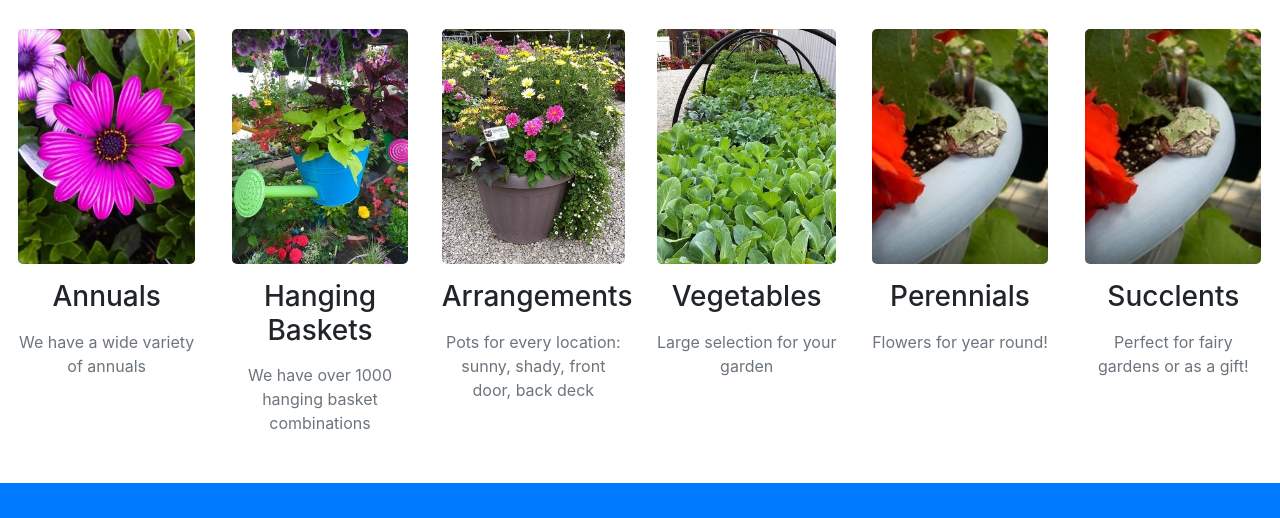
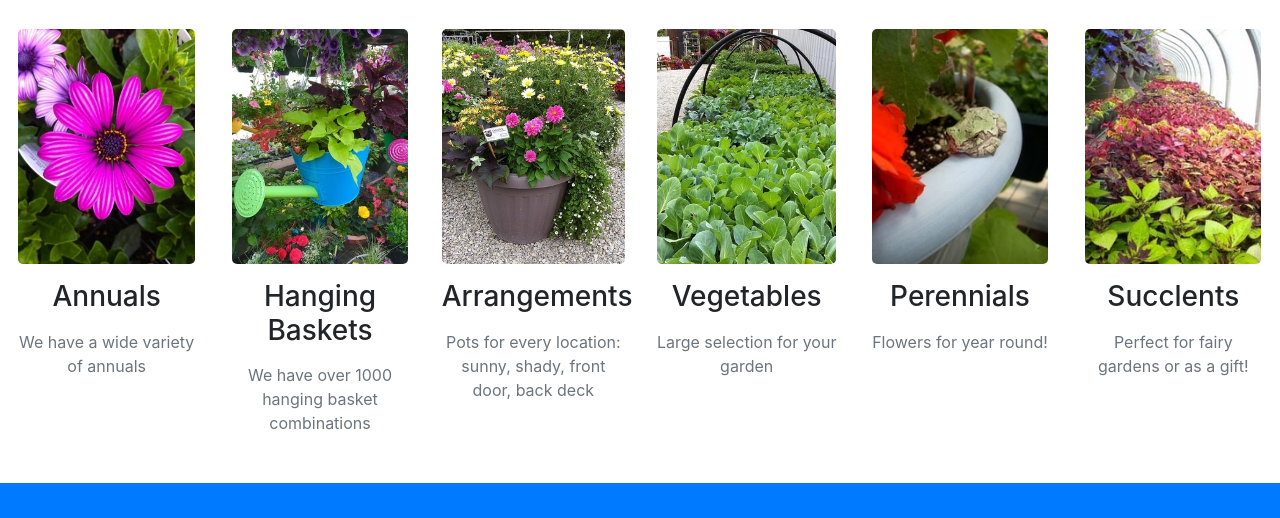
Before and after one commit to DaCastle/greenhouse, a website with bundled scripts: page index.html in a window 1280 px wide. Shown: the part 579-1097 px from the top of the page. Built offline with nearby package versions, Linux system fonts and the light colour scheme; files whose address does not match are found by name.

Commit message:
succulents image

```diff
--- a/index.html
+++ b/index.html
@@ -114,7 +114,7 @@
           <p class="text-muted">Flowers for year round!</p>
         </div>
         <div id="perennials" class="col-lg-2 col-md-2 text-center clickable">
-          <img src="./img/flowerTypes/perennials.jpg">
+          <img src="./img/flowerTypes/succulents.jpg">
           <h3 class="mb-3">Succlents</h3>
           <p class="text-muted">Perfect for fairy gardens or as a gift!</p>
         </div>
```
Also changed, not shown: img/flowerTypes/succulents.jpg (added).
